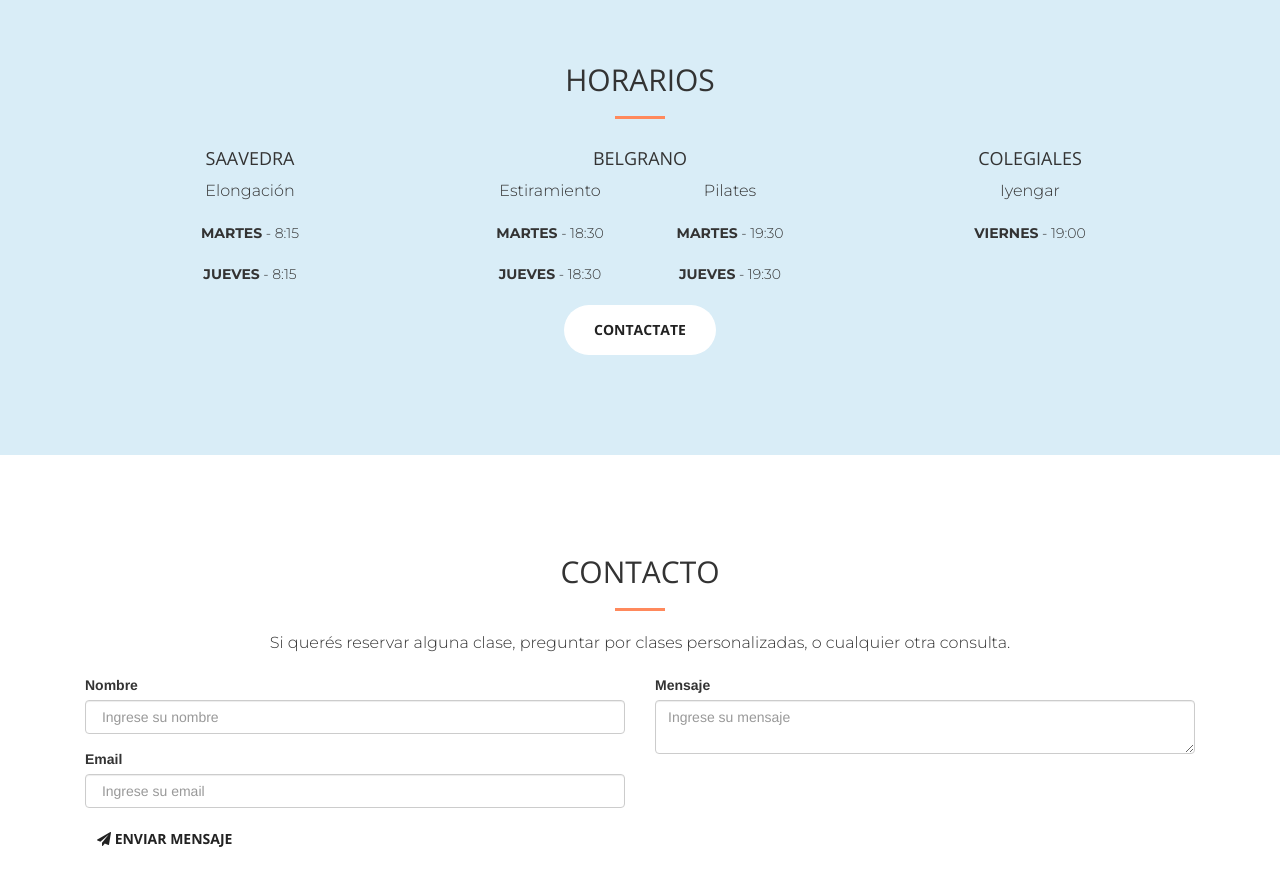
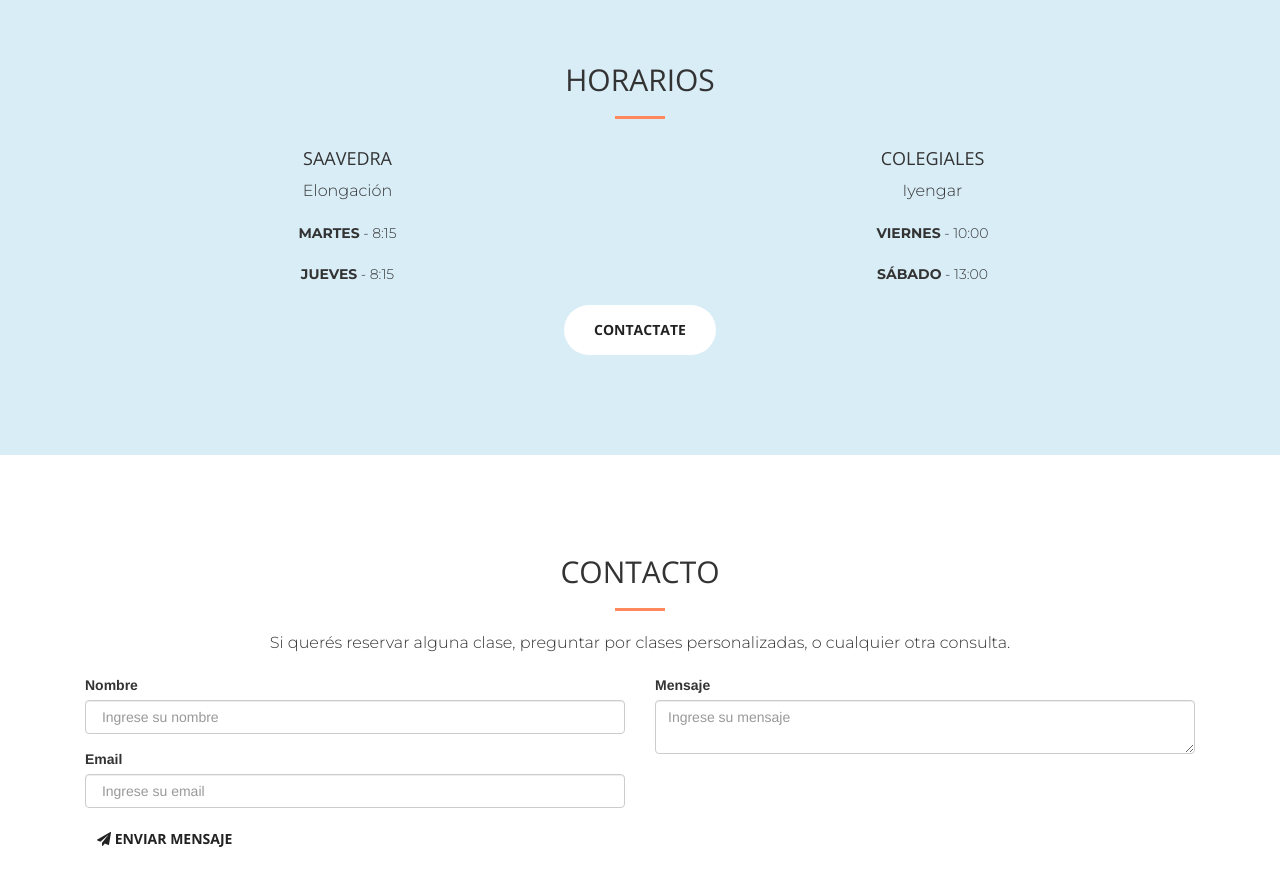
Before and after one commit to LufinaDevs/Yoga, a website: page index.html in a window 1280 px wide. Shown: the part 1660-2545 px from the top of the page. Drawn offline with nearby package versions, Linux system fonts and the light colour scheme; a web font is replaced by a local one.

Commit message:
Horarios

```diff
--- a/index.html
+++ b/index.html
@@ -127,7 +127,7 @@
                 </div>
             </div>
             <div class="row">
-                <div class="col-lg-4 text-center">
+                <div class="col-lg-6 text-center">
                     <h4>SAAVEDRA</h4>
                     <p>Elongación</p>
                     <p class="dia"><strong>MARTES</strong> - 8:15</p>
@@ -136,27 +136,11 @@
                         <hr>
                     </div>
                 </div>
-                <div class="col-lg-4 text-center">
-                    <h4>BELGRANO</h4>
-                    <row>
-	                    <div class="col-lg-6 text-center"><p>Estiramiento</p>
-	                    	<p class="dia"><strong>MARTES</strong> - 18:30</p>
-	                    	<p class="dia"><strong>JUEVES</strong> - 18:30</p>
-	                	</div>
-
-	                    <div class="col-lg-6 text-center"><p>Pilates</p>
-	                    	<p class="dia"><strong>MARTES</strong> - 19:30</p>
-	                    	<p class="dia"><strong>JUEVES</strong> - 19:30</p>
-	                	</div>
-               		</row>
-                    <div class="hidden-lg">
-                    	<hr>
-                    </div>
-                </div>
-                <div class="col-lg-4 text-center">
+                <div class="col-lg-6 text-center">
                     <h4>COLEGIALES</a></h4>
                     <p>Iyengar</p>
-                    <p class="dia"><strong>VIERNES</strong> - 19:00</p>
+                    <p class="dia"><strong>VIERNES</strong> - 10:00</p>
+                    <p class="dia"><strong>SÁBADO</strong> - 13:00</p>
                     <div class="hidden-lg">
                         <hr>
                     </div>
```
Lines whose indentation alone changed are shown as unchanged.
